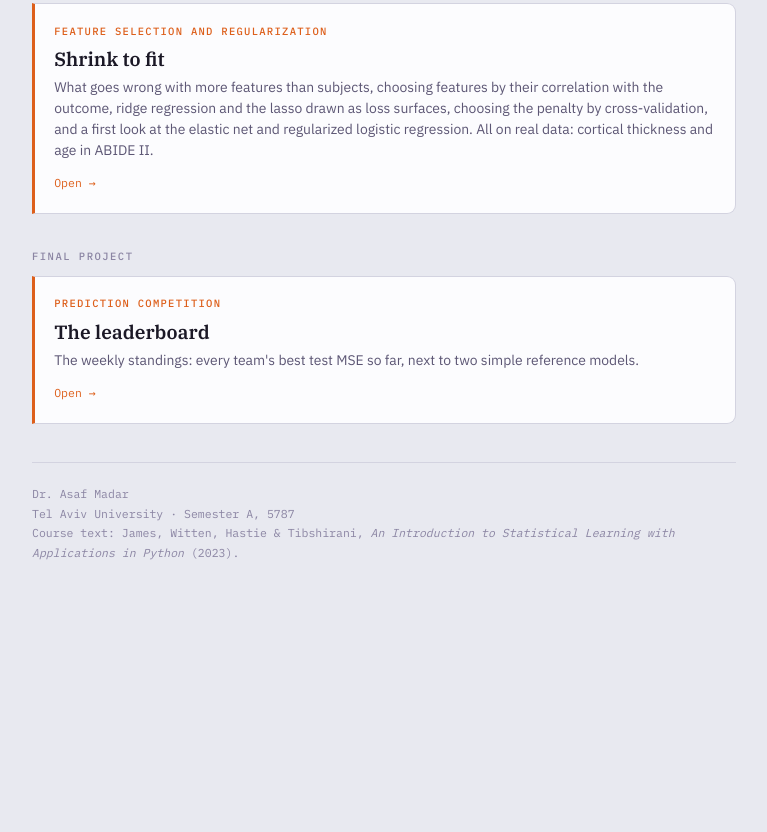
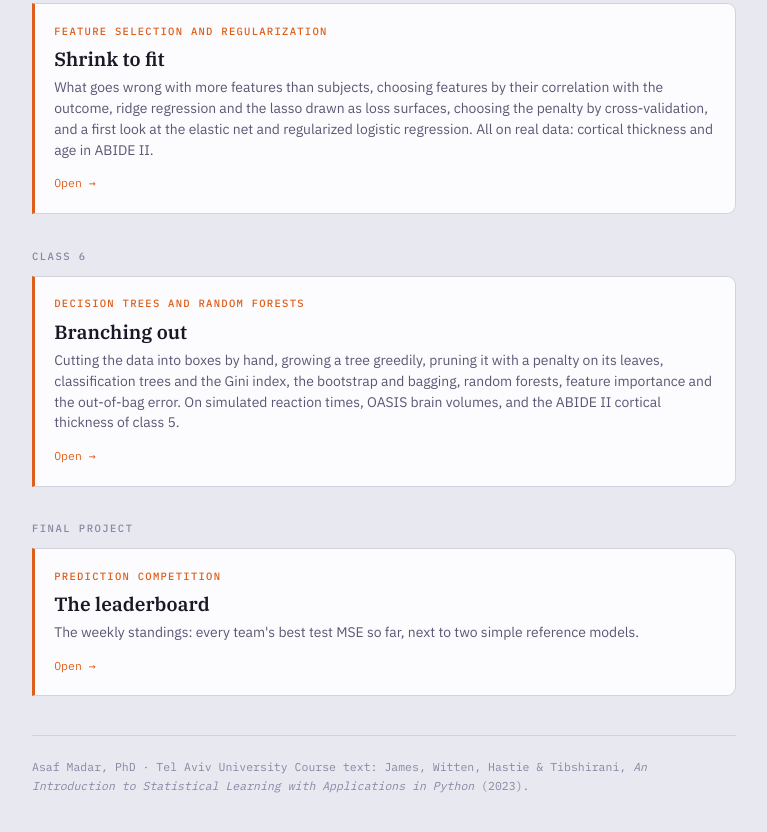
Before and after one commit to asafmm/ml_for_neuro, a plain HTML site: page index.html in a window 1280 px wide. Shown: the part 1375-2207 px from the top of the page, without its empty margins (256-1023 px from the left). Before the commit the page ends 1985 px from the top, so only its background shows below. Drawn offline with Linux system fonts and the light colour scheme.

Commit message:
edit footer

```diff
--- a/index.html
+++ b/index.html
@@ -113,6 +113,16 @@ footer{
     </a>
   </div>
 
+  <h3 class="clsx">Class 6</h3>
+  <div class="cards">
+    <a class="card wide" href="class6_trees.html">
+      <span class="n">Decision trees and random forests</span>
+      <h2>Branching out</h2>
+      <p>Cutting the data into boxes by hand, growing a tree greedily, pruning it with a penalty on its leaves, classification trees and the Gini index, the bootstrap and bagging, random forests, feature importance and the out-of-bag error. On simulated reaction times, OASIS brain volumes, and the ABIDE II cortical thickness of class 5.</p>
+      <span class="go">Open &rarr;</span>
+    </a>
+  </div>
+
   <h3 class="clsx">Final project</h3>
   <div class="cards">
     <a class="card wide" href="leaderboard.html">
@@ -124,8 +134,7 @@ footer{
   </div>
 
   <footer>
-    Dr. Asaf Madar<br>
-    Tel Aviv University &middot; Semester A, 5787<br>
+    Asaf Madar, PhD &middot; Tel Aviv University
     Course text: James, Witten, Hastie &amp; Tibshirani, <em>An Introduction to Statistical Learning with Applications in Python</em> (2023).
   </footer>
 </div>
```
